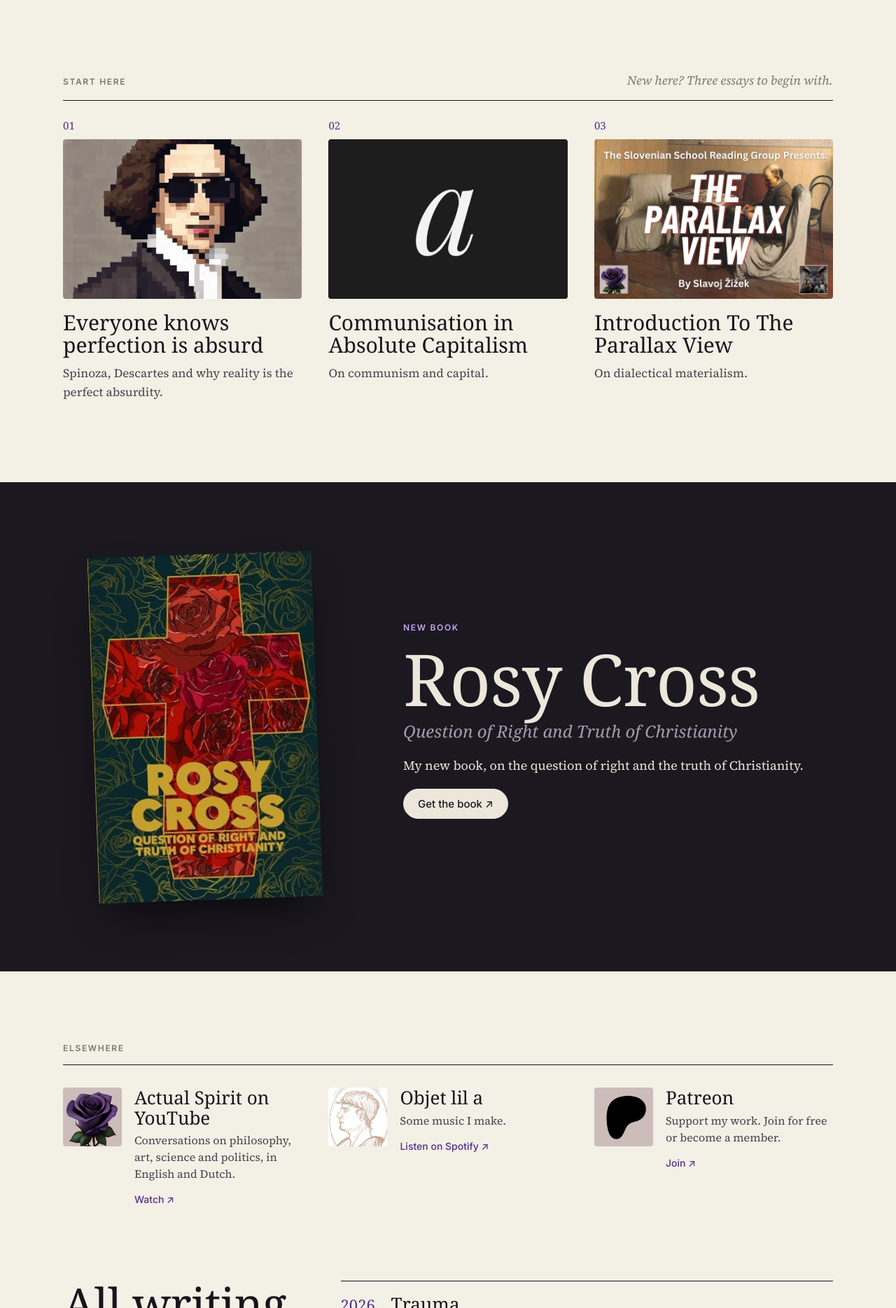
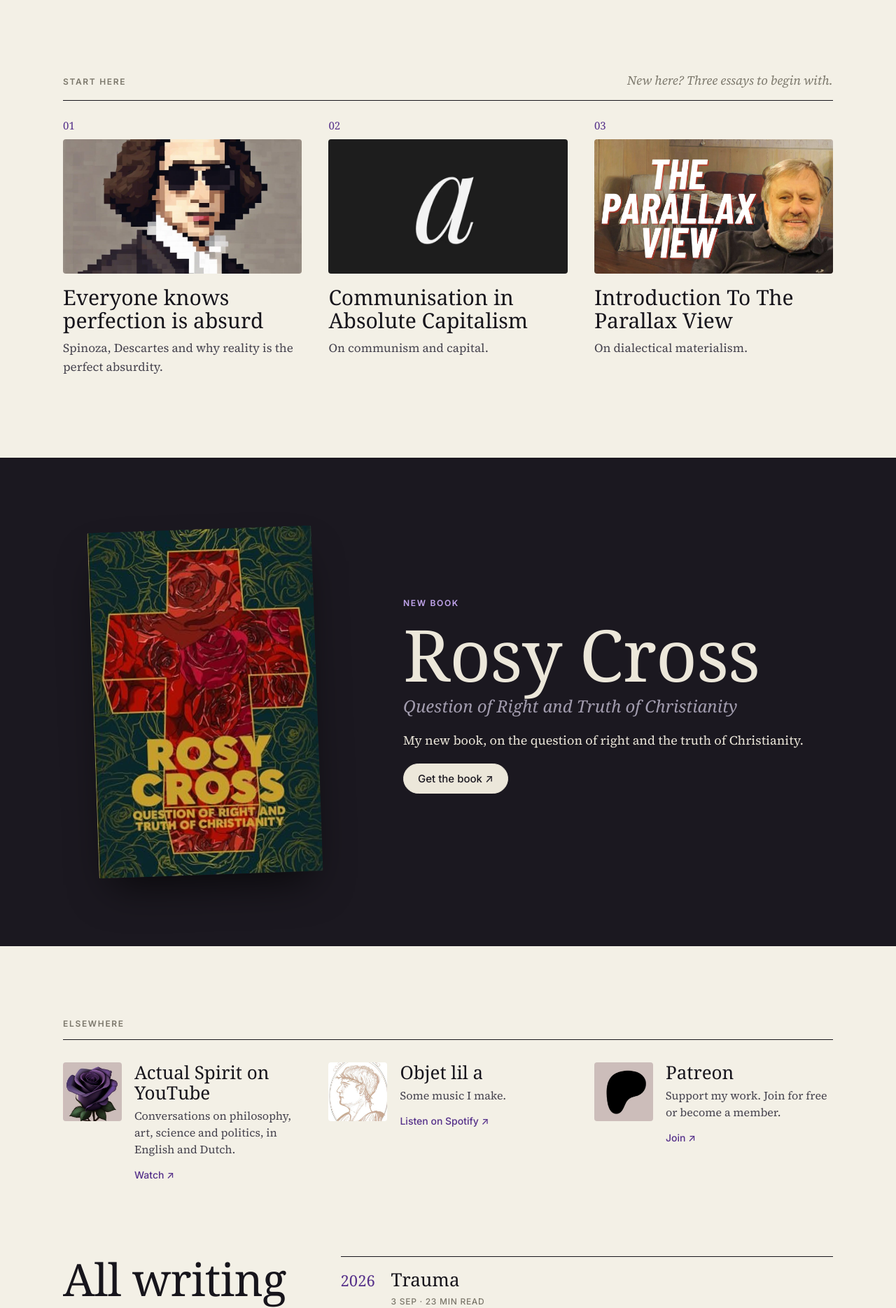
Before and after one commit to dialectmaterial/dialectmaterial.github.io, a Jekyll site: the page built from index.html, in a window 1280 px wide. Shown: the part 1461-3330 px from the top of the page at 70% size. Built offline with Jekyll 4.4.1, drawn with Linux system fonts in a browser that asks for light colours; some web fonts are replaced.

Commit message:
New Parallax View cover; essay cards use 16:9 so wide thumbnails keep their text
Co-Authored-By: Claude Opus 5.5 <noreply@anthropic.com>

```diff
--- a/assets/style.css
+++ b/assets/style.css
@@ -111,7 +111,7 @@ a { color: inherit; }
 .trio { display: grid; grid-template-columns: repeat(3, minmax(0, 1fr)); gap: clamp(20px, 3vw, 40px); }
 .tile { text-decoration: none; display: block; }
 .tile .num { display: block; font: 400 15px/1 var(--display); color: var(--accent); margin-bottom: 12px; }
-.tile img { width: 100%; aspect-ratio: 3 / 2; object-fit: cover; border-radius: 4px; transition: transform .3s ease; }
+.tile img { width: 100%; aspect-ratio: 16 / 9; object-fit: cover; border-radius: 4px; transition: transform .3s ease; }
 .tile h3 { font: 400 30px/1.08 var(--display); margin: 18px 0 10px; }
 .tile p { margin: 0; color: var(--ink-2); font-size: 17px; }
 .tile:hover h3 { color: var(--accent); }
@@ -221,9 +221,9 @@ iframe.spotify { display: block; width: 100%; border: 0; border-radius: 12px; }
   .hero h1 { font-size: clamp(42px, 12vw, 56px); }
   .lede { font-size: 18px; }
   .section-head { flex-direction: column; gap: 4px; }
-  .tile { display: grid; grid-template-columns: 112px minmax(0, 1fr); column-gap: 16px; }
+  .tile { display: grid; grid-template-columns: 132px minmax(0, 1fr); column-gap: 16px; }
   .tile .num { grid-column: 1 / -1; }
-  .tile img { grid-row: span 2; aspect-ratio: 1; }
+  .tile img { grid-row: span 2; aspect-ratio: 16 / 9; }
   .tile h3 { font-size: 24px; margin: 0 0 6px; }
   .tile p { font-size: 15px; }
   .year { grid-template-columns: 1fr; }
```
Also changed, not shown: _posts/2026-01-22-slovenian-school-reading-group.md (+1 -1 lines), assets/images/slovenian-school-reading-group/cover.jpg (added).
